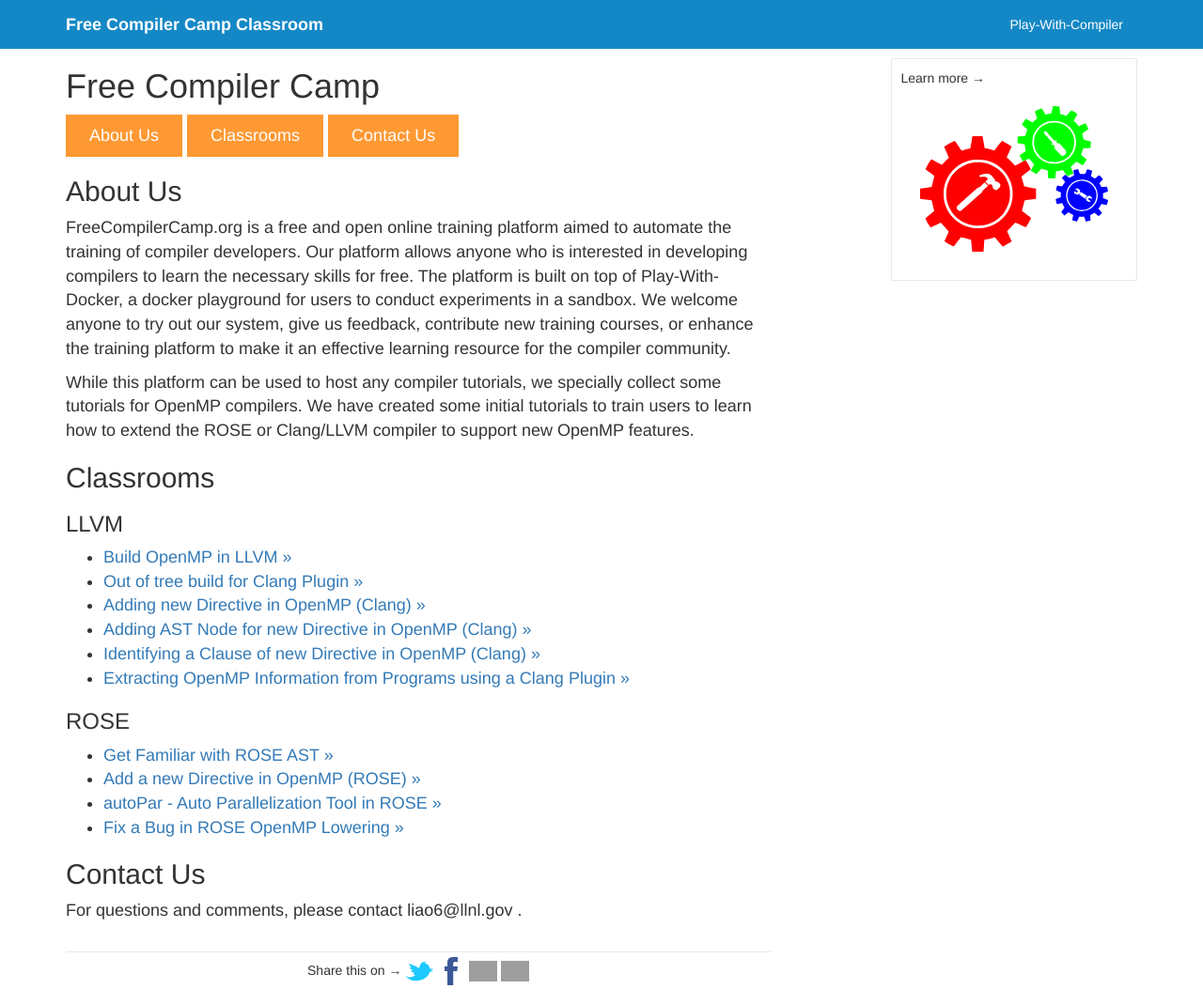
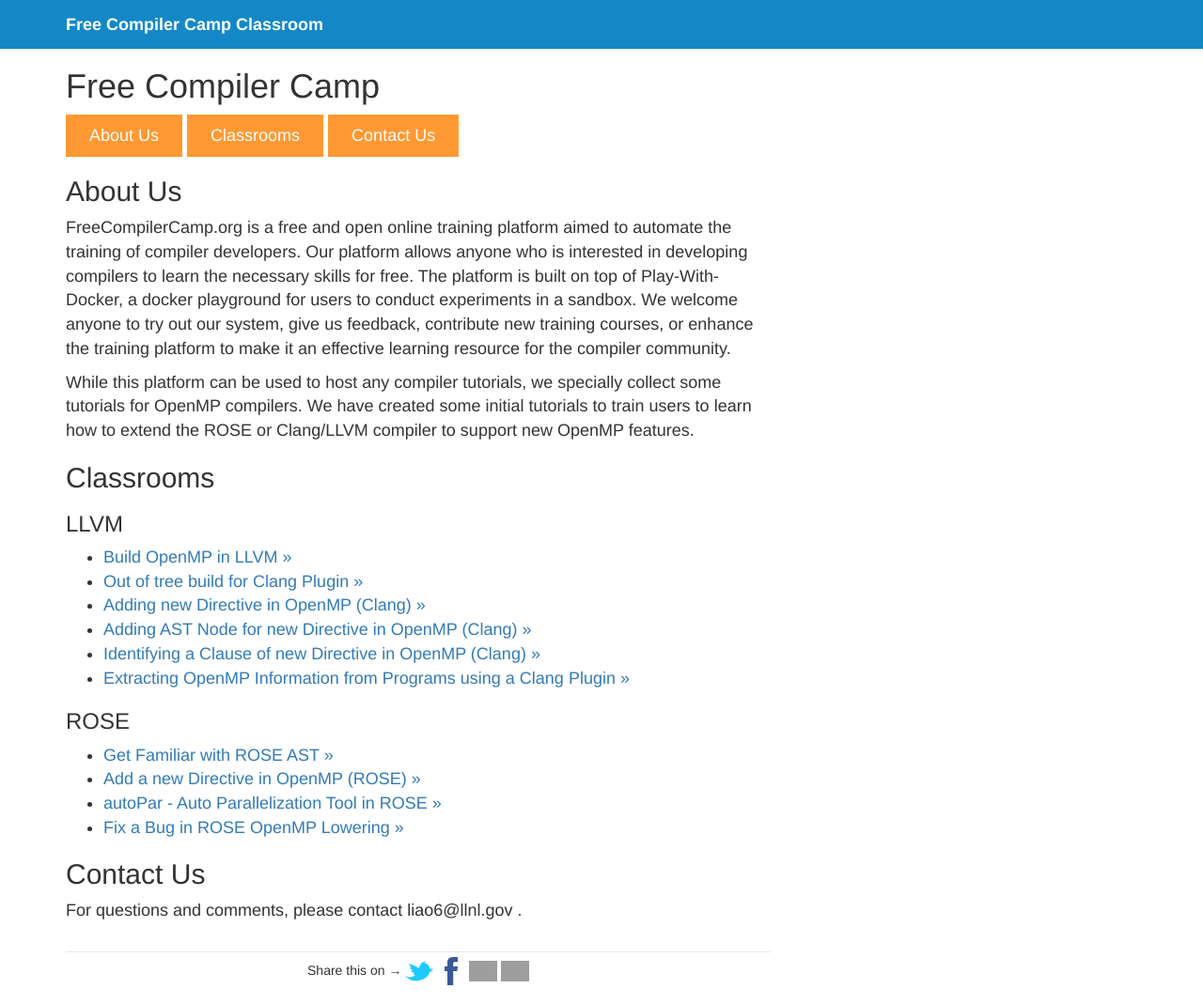
Before and after one commit to chunhualiao/freeCompilerCamp, a Jekyll site: the page built from compiler-classroom/index.html, in a window 1280 px wide. Shown: the whole page at 94% size. Built offline with Jekyll 4.4.1, drawn with Linux system fonts in a browser that asks for light colours; nearby versions of some CDN libraries; the list of posts is cut into pages by our own code; grey boxes are pictures that could not be loaded.

Commit message:
Removing sidebar

```diff
--- a/compiler-classroom/_includes/header.html
+++ b/compiler-classroom/_includes/header.html
@@ -13,11 +13,11 @@
     </div>
 
     <!-- Collect the nav links, forms, and other content for toggling -->
-    <div class="collapse navbar-collapse " id="bs-example-navbar-collapse-1">
+<!--    <div class="collapse navbar-collapse " id="bs-example-navbar-collapse-1">
         <ul class="nav navbar-nav navbar-right">
             <li><a href="{{site.baseurl}}/about/">Play-With-Compiler</a></li>
       </ul>
-    </div><!-- /.navbar-collapse -->
+    </div>--><!-- /.navbar-collapse -->
   </div><!-- /.container-fluid -->
 </nav>
 </header>
--- a/compiler-classroom/_layouts/home.html
+++ b/compiler-classroom/_layouts/home.html
@@ -17,6 +17,6 @@
       </article>
       {% include social-share.html %}
     </div>
-    {% include sidebar.html %}
+    <!--{% include sidebar.html %}-->
   </div>
 </div>
--- a/compiler-classroom/_layouts/landing.html
+++ b/compiler-classroom/_layouts/landing.html
@@ -17,6 +17,6 @@
       </article>
       {% include social-share.html %}
     </div>
-    {% include sidebar.html %}
+    <!--{% include sidebar.html %}-->
   </div>
 </div>
```
